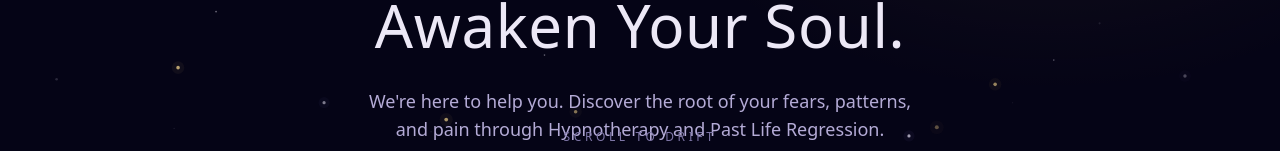
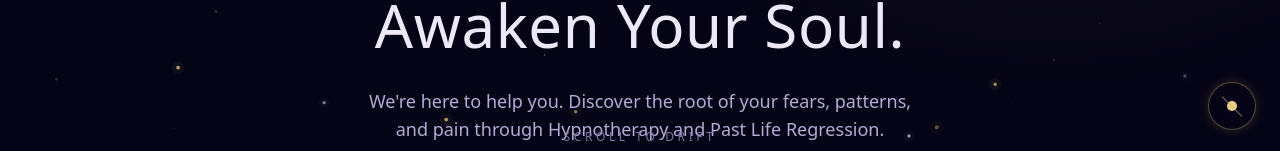
Before and after one commit to SuryaChhabra/Karmic-connections, a Next.js app: page / in a window 1280 px wide. Shown: the part 646-797 px from the top of the page. Built offline with nearby package versions, Linux system fonts and the light colour scheme.

Commit message:
Mount AmbientAudio toggle on the homepage

```diff
--- a/src/app/page.tsx
+++ b/src/app/page.tsx
@@ -1,4 +1,5 @@
 import StarField from "@/components/StarField";
+import AmbientAudio from "@/components/AmbientAudio";
 import Navbar from "@/components/Navbar";
 import Hero from "@/components/Hero";
 import About from "@/components/About";
@@ -13,6 +14,7 @@ export default function Home() {
   return (
     <>
       <StarField />
+      <AmbientAudio />
       <Navbar />
       <main id="top" className="relative">
         {/* Scene 1 — The Breath */}
```
